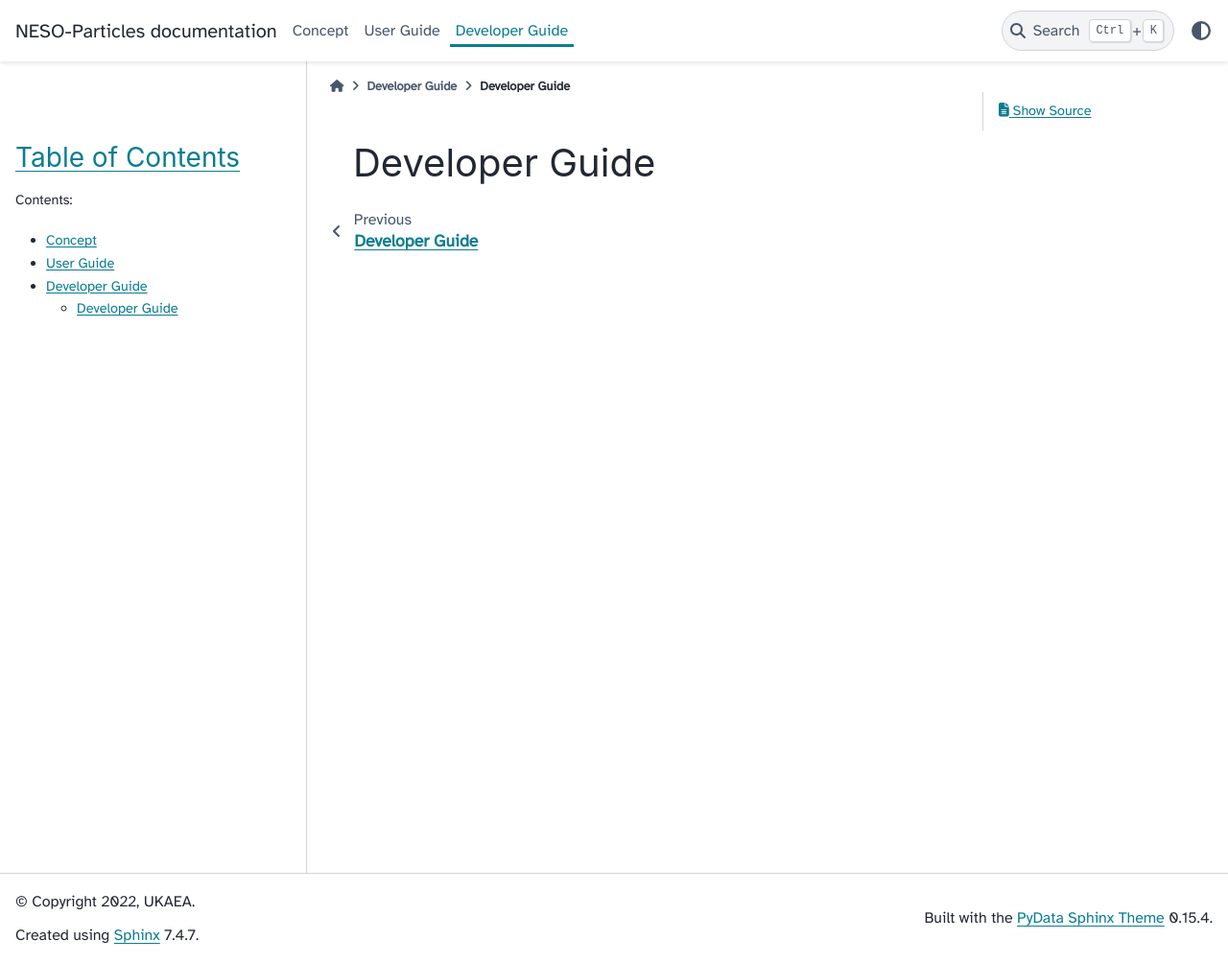
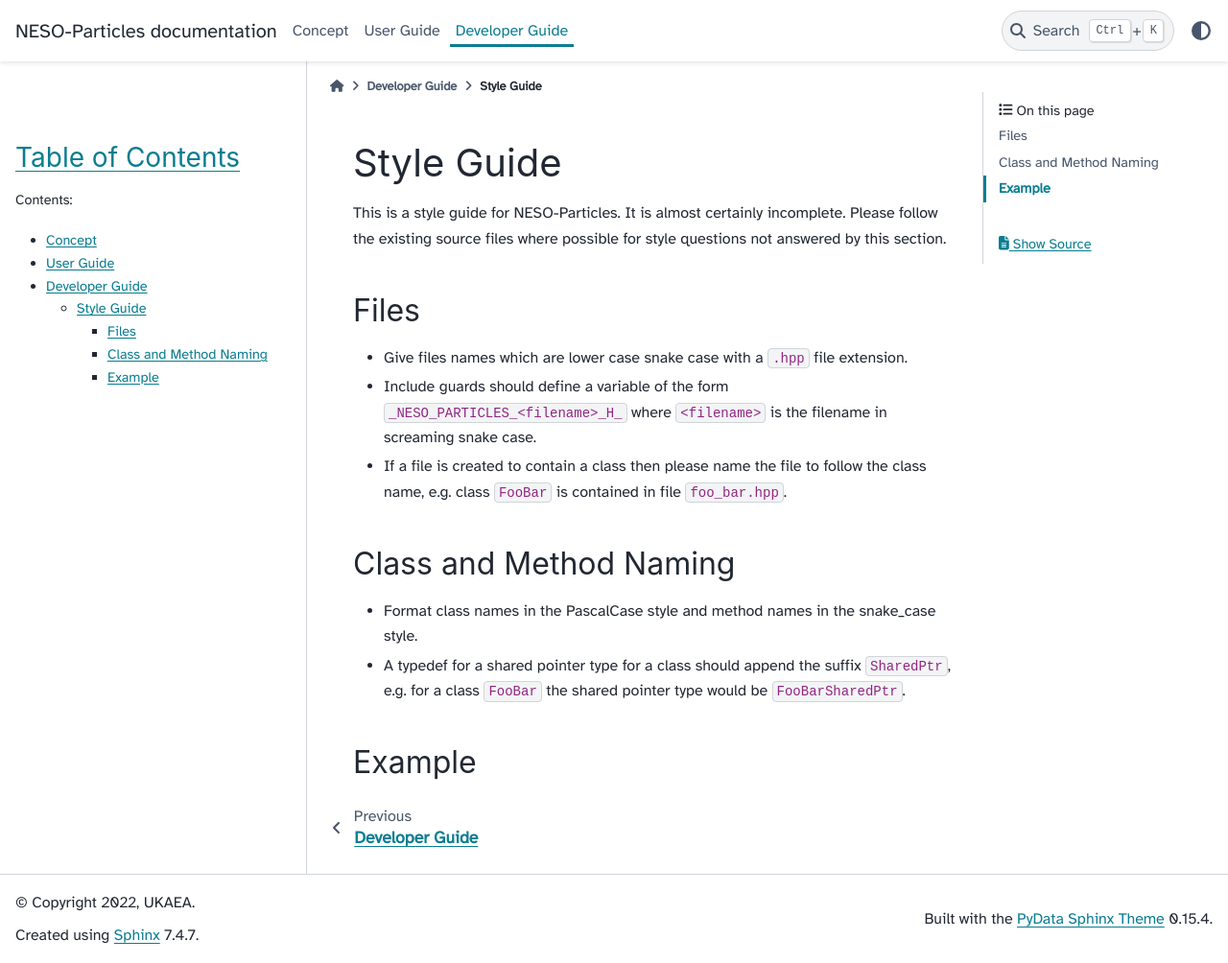
Before and after one commit to ExCALIBUR-NEPTUNE/NESO-Particles, a Sphinx documentation site: the page built from docs/sphinx/source/guide-developer/developer_landing.rst, in a window 1280 px wide and 1004 px high. Shown: the whole window at 96% size. Built offline with Sphinx 7.4.7 and the PyData theme 0.15.4, drawn with Linux system fonts in a browser that asks for light colours.

Commit message:
progress creating an initial style guide

```diff
--- a/docs/sphinx/source/guide-developer/developer_landing.rst
+++ b/docs/sphinx/source/guide-developer/developer_landing.rst
@@ -1,3 +1,23 @@
-***************
-Developer Guide
-***************
+***********
+Style Guide
+***********
+
+This is a style guide for NESO-Particles. It is almost certainly incomplete.
+Please follow the existing source files where possible for style questions not answered by this section.
+
+Files
+=====
+
+* Give files names which are lower case snake case with a ``.hpp`` file extension.
+* Include guards should define a variable of the form ``_NESO_PARTICLES_<filename>_H_`` where ``<filename>`` is the filename in screaming snake case.
+* If a file is created to contain a class then please name the file to follow the class name, e.g. class ``FooBar`` is contained in file ``foo_bar.hpp``.
+
+Class and Method Naming
+=======================
+
+* Format class names in the PascalCase style and method names in the snake_case style.
+* A typedef for a shared pointer type for a class should append the suffix ``SharedPtr``, e.g. for a class ``FooBar`` the shared pointer type would be ``FooBarSharedPtr``.
+
+
+Example
+=======
```
